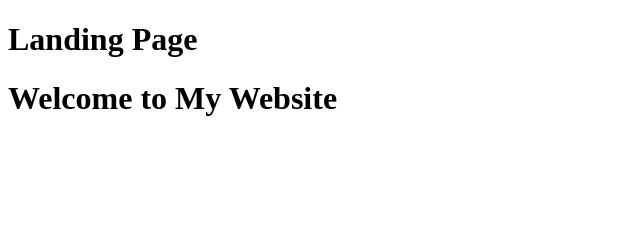
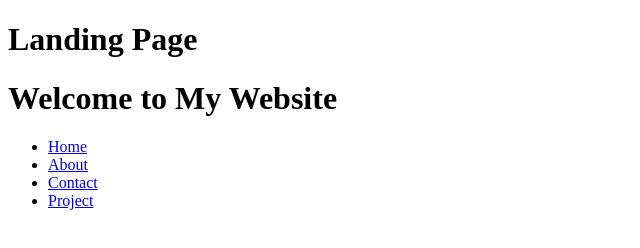
Before and after one commit to benjaminimah12-cloud/Oct-Proj, a plain HTML site: page index.html in a window 1280 px wide. Shown: the whole page, without its empty margins (0-640 px from the left). Drawn offline with Linux system fonts and the light colour scheme.

Commit message:
added unstyled nav buttons to index (home) page

```diff
--- a/index.html
+++ b/index.html
@@ -10,6 +10,16 @@
 <h1>Welcome to My Website</h1>
 
 <body>
+    <!-- nav buttons for navigation -->
+     <nav>
+        <ul>
+            <li><a href="index.html">Home</a></li>
+            <li><a href="about.html">About</a></li>
+            <li><a href="contact.html">Contact</a></li>
+            <li><a href="project.html">Project</a></li>
+
+        </ul>
+     </nav>
 
 </body>
 </html>
```
